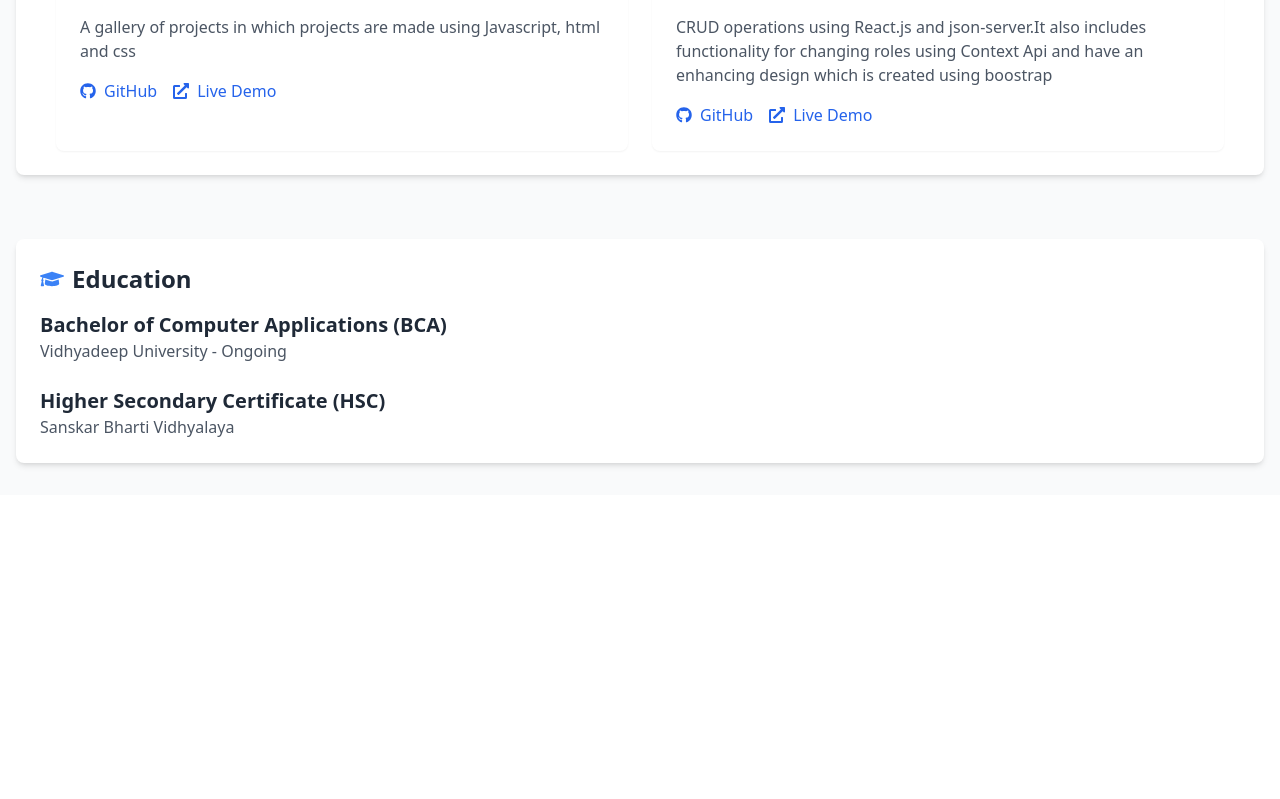
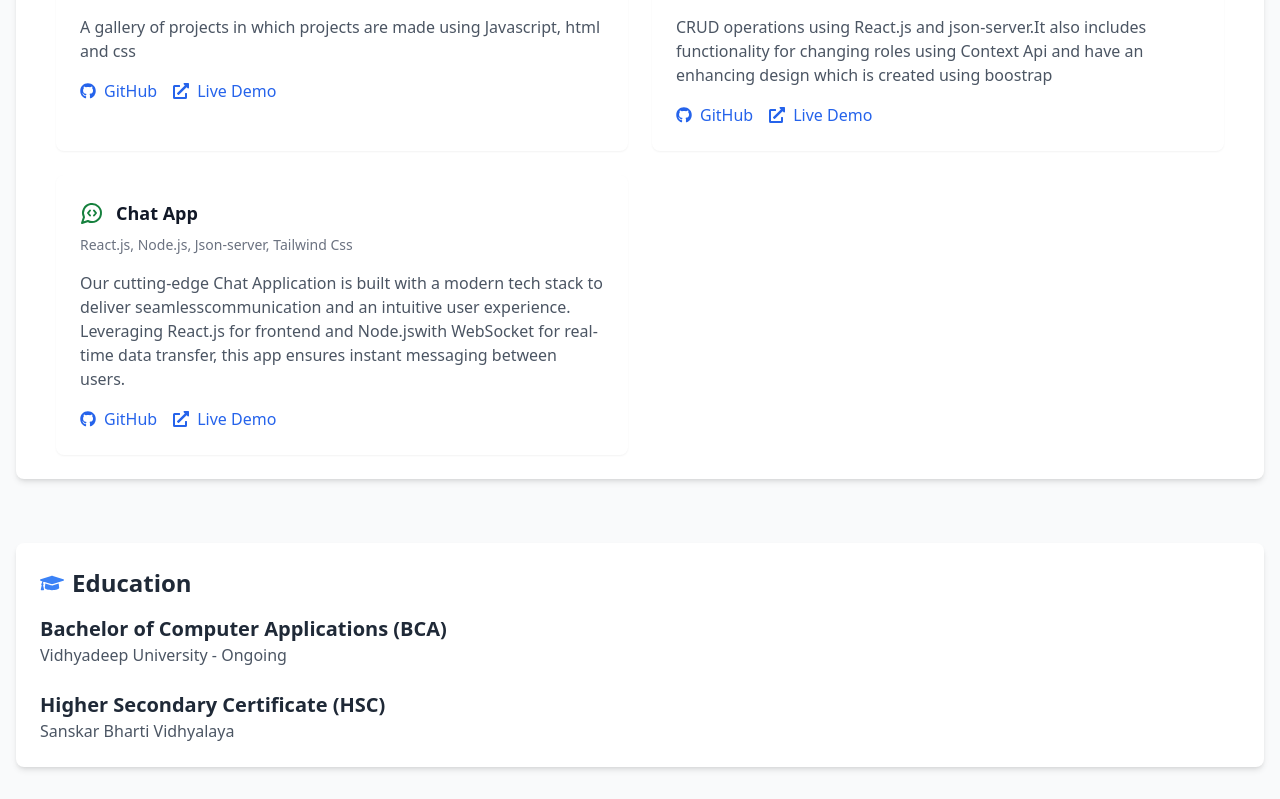
Before and after one commit to abhishek121205/My_PortFolio, a React (Vite) app: page / in a window 1280 px wide. Shown: the part 1745-2544 px from the top of the page. Before the commit the page ends 2240 px from the top, so only its background shows below. Built offline with nearby package versions, Linux system fonts and the light colour scheme.

Commit message:
project update

```diff
--- a/src/components/Projects.jsx
+++ b/src/components/Projects.jsx
@@ -1,6 +1,6 @@
 import { FaGithub, FaExternalLinkAlt } from 'react-icons/fa'
 import { motion } from 'framer-motion'
-import { BookOpen, Braces, Building2, ExternalLink, FileJson, ShoppingCart } from 'lucide-react'
+import { BookOpen, Braces, Building2, ExternalLink, FileJson, MessageCircleCode, ShoppingCart } from 'lucide-react'
 
 export default function Projects() {
   const projects = [
@@ -52,6 +52,14 @@ export default function Projects() {
       link: "https://reactjs-crudwithjsonserver-wrvi.onrender.com/",
       github: "https://github.com/abhishek121205/ReactJs_CrudWithJsonServer"
     },
+    {
+      title: "Chat App",
+      icon: <MessageCircleCode className="w-6 h-6 text-green-700" />,
+      tech: "React.js, Node.js, Json-server, Tailwind Css",
+      description: "Our cutting-edge Chat Application is built with a modern tech stack to deliver seamlesscommunication and an intuitive user experience. Leveraging React.js for frontend and Node.jswith WebSocket for real-time data transfer, this app ensures instant messaging between users.",
+      link: "https://chatapp-frontend-rtfn.onrender.com/",
+      github: "https://github.com/abhishek121205/ChatApp_Backend"
+    },
   ]
 
   return (
```
